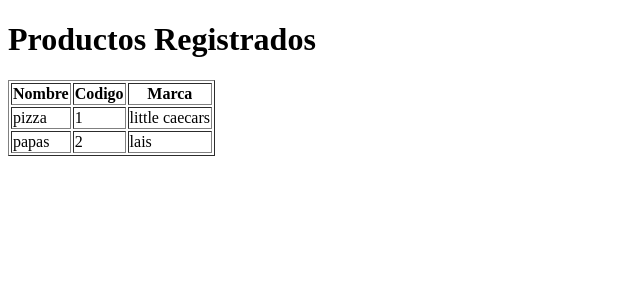
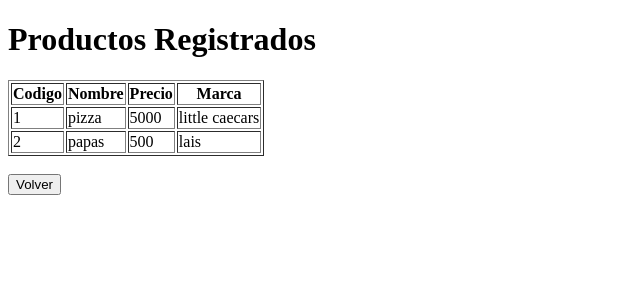
Before and after one commit to ThamyVP/ti2041-2024, a Django app: page /productos/ in a window 1280 px wide. Shown: the top 300 px of the page, without its empty margins (0-640 px from the left). Run offline with Django 4.2, Linux system fonts and the light colour scheme; data comes from the database, SQL or seed files in the repository.

Commit message:
formulario

```diff
--- a/evaluaciones/sumativa1/productos/templates/index.html
+++ b/evaluaciones/sumativa1/productos/templates/index.html
@@ -10,20 +10,23 @@
         <table border="1">
             <thead>
                 <tr>
+                    <th>Codigo</th>
                     <th>Nombre</th>
-                    <th>Codigo</th>
+                    <th>Precio</th>
                     <th>Marca</th>
                 </tr>
             </thead>
             <tbody>
                 {% for producto in productos %}
                     <tr>
+                        <td>{{ producto.codigo }}</td>
                         <td>{{ producto.nombre }}</td>
-                        <td>{{ producto.codigo }}</td>
+                        <td>{{ producto.precio }}</td>
                         <td>{{ producto.marca }}</td>
                     </tr>
                 {% endfor %}
             </tbody>
-        </table>
+        </table><br/>
+        <a href="{% url 'registro' %}"><button>Volver</button></a>
 </body>
 </html>
--- a/evaluaciones/sumativa1/productos/templates/registro.html
+++ b/evaluaciones/sumativa1/productos/templates/registro.html
@@ -17,8 +17,8 @@
         <label for="marca">Marca: </label>
         <input  id="marca" name="marca" required><br><br>
 
-        <label for="fecha">Fecha vencimiento: </label><br>
-        <input type="date" id="fecha" name="fecha" required></input><br><br>
+        <label for="precio">Precio: </label>
+        <input type="number" id="precio" name="precio" required></input><br><br>
 
         <button type="submit">Registrar</button>
     </form>
```
